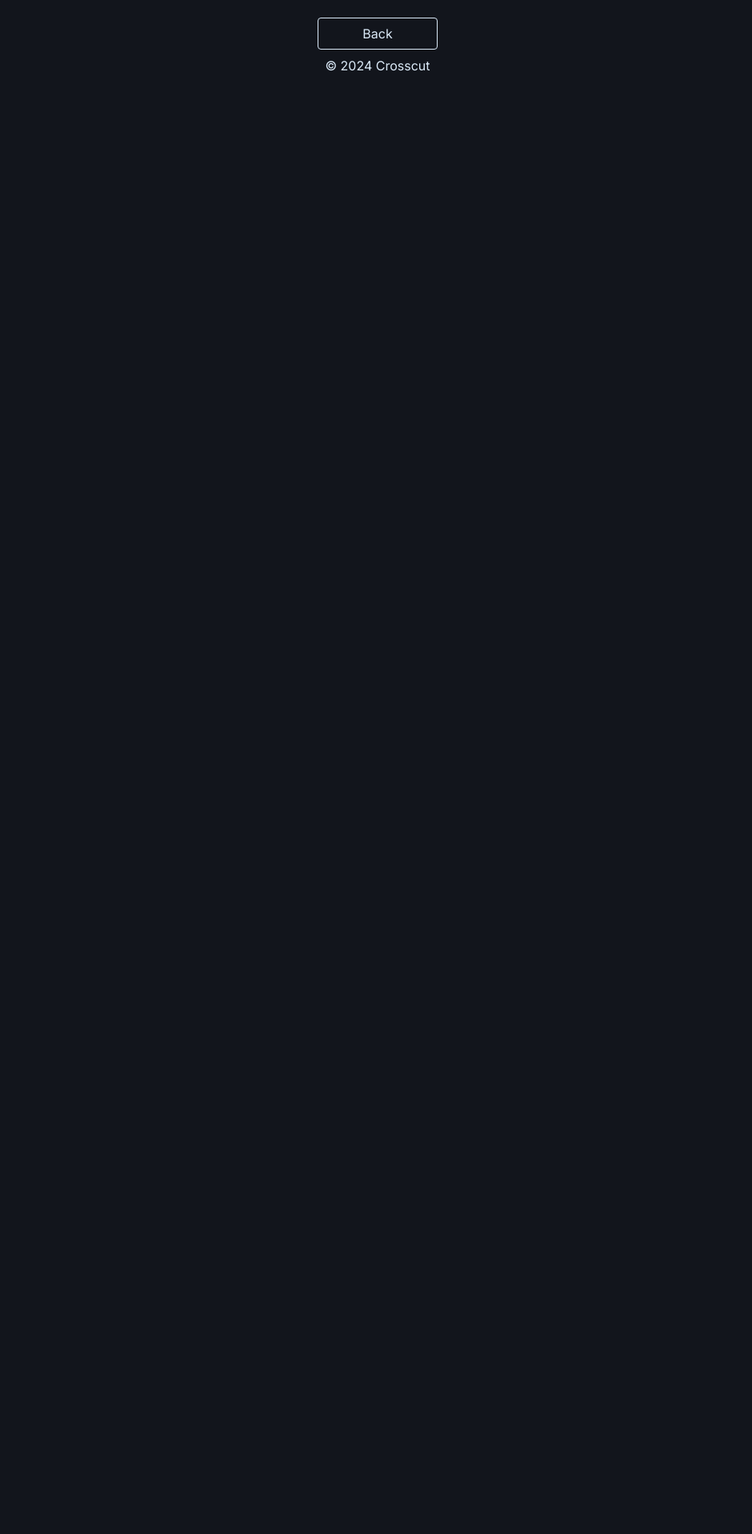
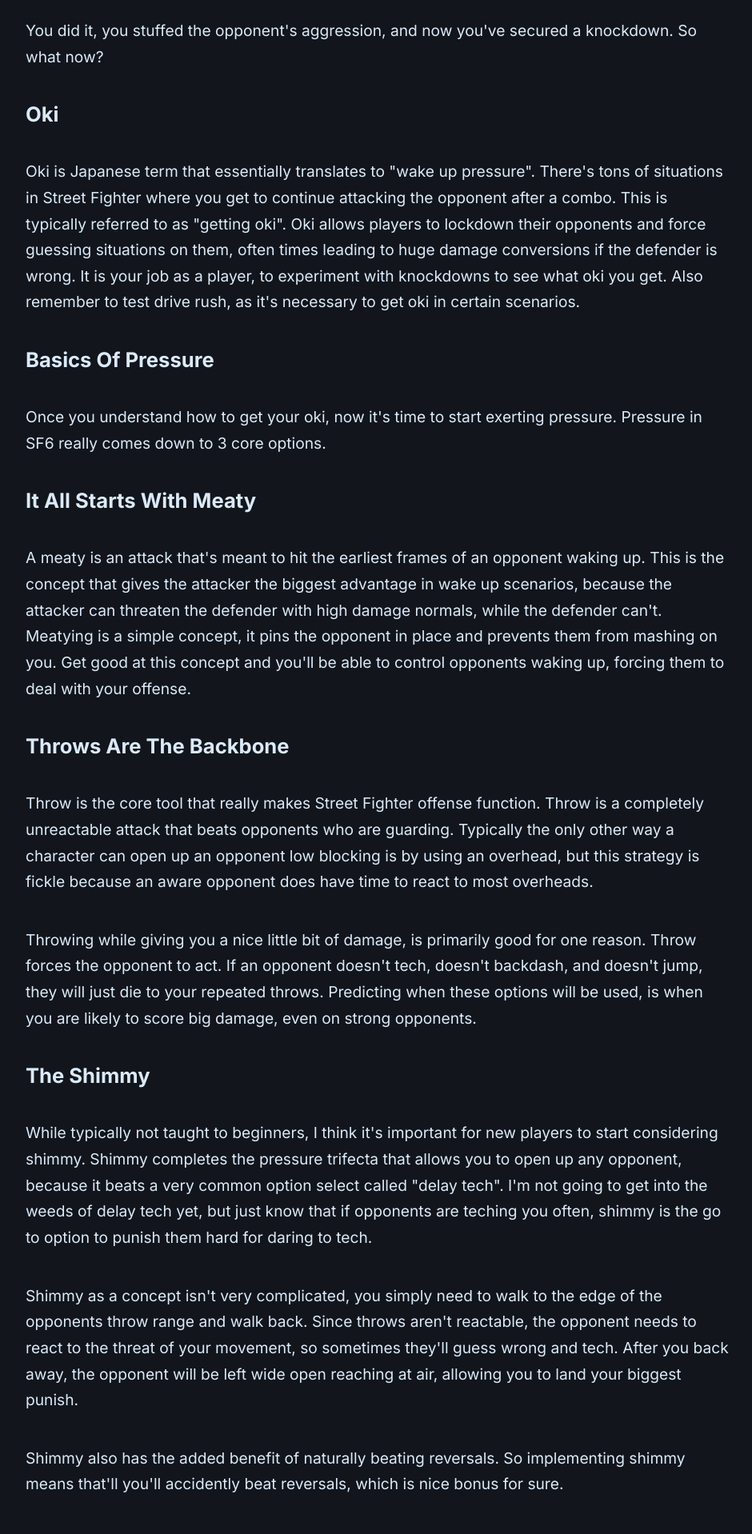
Before and after one commit to CrosscutX/nononsenseSF6, a React (Vite) app: page /lessons/beginnerpressure in a window 1280 px wide. Shown: the part 240-2158 px from the top of the page at 80% size, without its empty margins (168-1108 px from the left). Before the commit the page ends 800 px from the top, so only its background shows below. Built offline with nearby package versions, Linux system fonts and the light colour scheme.

Commit message:
Pressure

```diff
--- a/src/components/lessons/Beginner/BeginnerPressure.jsx
+++ b/src/components/lessons/Beginner/BeginnerPressure.jsx
@@ -4,6 +4,83 @@
   return (
     <>
       <h2>Beginner Pressure</h2>
+      <p>
+        You did it, you stuffed the opponent's aggression, and now you've
+        secured a knockdown. So what now?
+      </p>
+      <h3>Oki</h3>
+      <p>
+        Oki is Japanese term that essentially translates to "wake up pressure".
+        There's tons of situations in Street Fighter where you get to continue
+        attacking the opponent after a combo. This is typically referred to as
+        "getting oki". Oki allows players to lockdown their opponents and force
+        guessing situations on them, often times leading to huge damage
+        conversions if the defender is wrong. It is your job as a player, to
+        experiment with knockdowns to see what oki you get. Also remember to
+        test drive rush, as it's necessary to get oki in certain scenarios.
+      </p>
+      <h3>Basics Of Pressure</h3>
+      <p>
+        Once you understand how to get your oki, now it's time to start exerting
+        pressure. Pressure in SF6 really comes down to 3 core options.
+      </p>
+      <h3>It All Starts With Meaty</h3>
+      <p>
+        A meaty is an attack that's meant to hit the earliest frames of an
+        opponent waking up. This is the concept that gives the attacker the
+        biggest advantage in wake up scenarios, because the attacker can
+        threaten the defender with high damage normals, while the defender
+        can't. Meatying is a simple concept, it pins the opponent in place and
+        prevents them from mashing on you. Get good at this concept and you'll
+        be able to control opponents waking up, forcing them to deal with your
+        offense.
+      </p>
+      <h3>Throws Are The Backbone</h3>
+      <p>
+        Throw is the core tool that really makes Street Fighter offense
+        function. Throw is a completely unreactable attack that beats opponents
+        who are guarding. Typically the only other way a character can open up
+        an opponent low blocking is by using an overhead, but this strategy is
+        fickle because an aware opponent does have time to react to most
+        overheads.
+      </p>
+      <p>
+        Throwing while giving you a nice little bit of damage, is primarily good
+        for one reason. Throw forces the opponent to act. If an opponent doesn't
+        tech, doesn't backdash, and doesn't jump, they will just die to your
+        repeated throws. Predicting when these options will be used, is when you
+        are likely to score big damage, even on strong opponents.
+      </p>
+      <h3>The Shimmy</h3>
+      <p>
+        While typically not taught to beginners, I think it's important for new
+        players to start considering shimmy. Shimmy completes the pressure
+        trifecta that allows you to open up any opponent, because it beats a
+        very common option select called "delay tech". I'm not going to get into
+        the weeds of delay tech yet, but just know that if opponents are teching
+        you often, shimmy is the go to option to punish them hard for daring to
+        tech.
+      </p>
+      <p>
+        Shimmy as a concept isn't very complicated, you simply need to walk to
+        the edge of the opponents throw range and walk back. Since throws aren't
+        reactable, the opponent needs to react to the threat of your movement,
+        so sometimes they'll guess wrong and tech. After you back away, the
+        opponent will be left wide open reaching at air, allowing you to land
+        your biggest punish.
+      </p>
+      <p>
+        Shimmy also has the added benefit of naturally beating reversals. So
+        implementing shimmy means that'll you'll accidently beat reversals,
+        which is nice bonus for sure.
+      </p>
+      <p>
+        While there's much more we could talk about in terms of pressure, these
+        3 options are already enough to open up every single player on the
+        planet. No single option exists that can beat all 3. So mastering these
+        core pressure options can quite literally take you to evo, everything
+        else is supplementary.
+      </p>
     </>
   );
 }
```
